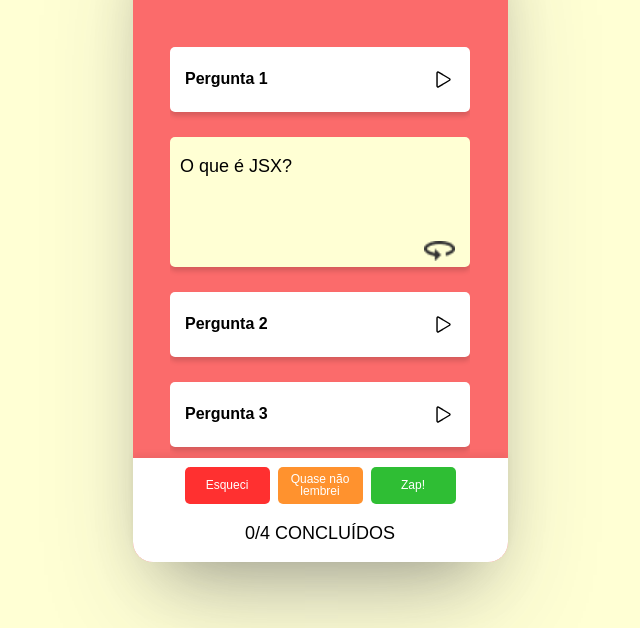
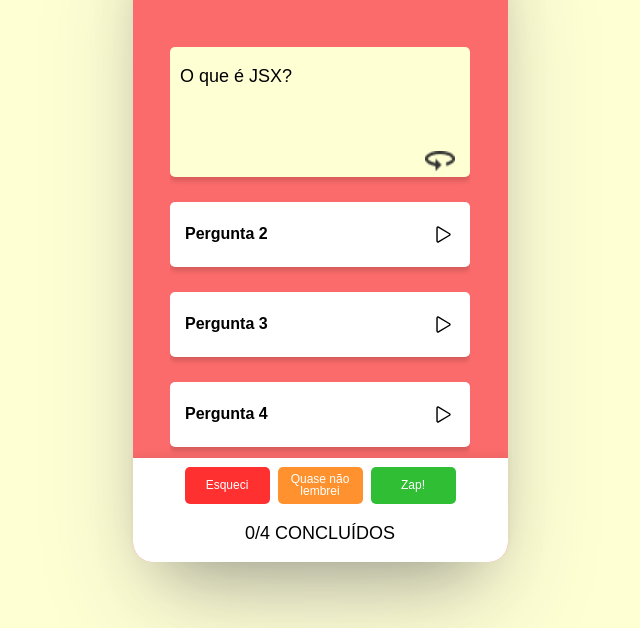
Before and after one commit to macielvini/driven-projeto9-zaprecall, a React app: page / in a window 1280 px wide. Both pictures are taken after a click on the picture 763 px from the left and 251 px from the top of the page. Shown: the part 172-800 px from the top of the page, without its empty margins (320-960 px from the left). Built offline with nearby package versions, Linux system fonts and the light colour scheme; a web font is replaced by a local one.

Commit message:
Flashcards open and rotate

```diff
--- a/src/components/App.js
+++ b/src/components/App.js
@@ -1,52 +1,14 @@
 import React from "react";
 import GlobalStyle from "../globalStyles";
-import styled from "styled-components";
-import Header from "./Header";
-import CardAnswer from "./CardAnswer";
-import QuestionList from "./QuestionList";
-
-const colors = {
-  bgColor: "#fb6b6b",
-  bgCard: "#ffffd4",
-  bgForgot: "#ff3030",
-  bgAlmostForgot: "#ff922e",
-  bgZap: "#2fbe34",
-  black: "#333333",
-};
+import PhoneScreen from "./PhoneScreen";
 
 function App() {
   return (
     <>
       <GlobalStyle />
-      <PhoneScreen>
-        <Header />
-        <QuestionList colors={colors} NormalText={NormalText} />
-        <CardAnswer colors={colors} NormalText={NormalText} />
-      </PhoneScreen>
+      <PhoneScreen />
     </>
   );
 }
 
 export default App;
-
-const PhoneScreen = styled.div`
-  width: 375px;
-  height: 667px;
-  background: #fb6b6b;
-
-  padding: 42px 37px 0px;
-
-  display: flex;
-  align-items: center;
-  flex-direction: column;
-
-  position: relative;
-
-  border-radius: 20px;
-  box-shadow: rgba(50, 50, 93, 0.25) 0px 50px 100px -20px,
-    rgba(0, 0, 0, 0.3) 0px 30px 60px -30px;
-`;
-
-const NormalText = styled.p`
-  font-size: 18px;
-`;
--- a/src/components/CardAnswer.js
+++ b/src/components/CardAnswer.js
@@ -1,18 +1,19 @@
 import styled from "styled-components";
+import Colors from "./Colors";
 
 function CardAnswer(props) {
-  const { colors, NormalText } = props;
+  const { NormalText } = props;
 
   const Forgot = styled(Answer)`
-    background-color: ${colors.bgForgot};
+    background-color: ${Colors().bgForgot};
   `;
 
   const AlmostForgot = styled(Answer)`
-    background-color: ${colors.bgAlmostForgot};
+    background-color: ${Colors().bgAlmostForgot};
   `;
 
   const Zap = styled(Answer)`
-    background-color: ${colors.bgZap};
+    background-color: ${Colors().bgZap};
   `;
 
   const Result = styled(NormalText)`
--- /dev/null
+++ b/src/components/Colors.js
@@ -0,0 +1,12 @@
+export default function Colors() {
+  const colors = {
+    bgColor: "#fb6b6b",
+    bgCard: "#ffffd4",
+    bgForgot: "#ff3030",
+    bgAlmostForgot: "#ff922e",
+    bgZap: "#2fbe34",
+    black: "#333333",
+  };
+
+  return colors;
+}
--- /dev/null
+++ b/src/components/PhoneScreen.js
@@ -0,0 +1,37 @@
+import styled from "styled-components";
+import Header from "./Header";
+import CardAnswer from "./CardAnswer";
+import QuestionList from "./QuestionList";
+import colors from "./Colors";
+
+export default function PhoneScreen(props) {
+  return (
+    <PhoneScreenWrapper>
+      <Header />
+      <QuestionList NormalText={NormalText} />
+      <CardAnswer colors={colors} NormalText={NormalText} />
+    </PhoneScreenWrapper>
+  );
+}
+
+const PhoneScreenWrapper = styled.div`
+  width: 375px;
+  height: 667px;
+  background: #fb6b6b;
+
+  padding: 42px 37px 0px;
+
+  display: flex;
+  align-items: center;
+  flex-direction: column;
+
+  position: relative;
+
+  border-radius: 20px;
+  box-shadow: rgba(50, 50, 93, 0.25) 0px 50px 100px -20px,
+    rgba(0, 0, 0, 0.3) 0px 30px 60px -30px;
+`;
+
+const NormalText = styled.p`
+  font-size: 18px;
+`;
--- a/src/components/Question.js
+++ b/src/components/Question.js
@@ -2,15 +2,39 @@ import React from "react";
 import styled from "styled-components";
 import PlayIcon from "../assets/img/play-outline-icon.svg";
 import RotateIcon from "../assets/img/setinha.png";
+import Colors from "./Colors";
 
-function Question(props) {
-  const { questionObject, index, colors, NormalText } = props;
+function Question({ questionObject, index, NormalText }) {
   const { question, answer } = questionObject;
   const [isOpened, setIsOpened] = React.useState(false);
 
+  const [cardText, setCardText] = React.useState(question);
+
+  return (
+    <>
+      {isOpened ? (
+        <FlashcardOpened>
+          <NormalText>{cardText}</NormalText>
+          <img src={RotateIcon} alt="" onClick={() => setCardText(answer)} />
+        </FlashcardOpened>
+      ) : (
+        <Flashcard>
+          <QuestionTitle>Pergunta {index}</QuestionTitle>
+          <img src={PlayIcon} alt="" onClick={() => setIsOpened(true)} />
+        </Flashcard>
+      )}
+    </>
+  );
+}
+
+export default Question;
+
+const QuestionTitle = styled.p`
+  font-size: 16px;
+  font-weight: 700;
+`;
+
 const Flashcard = styled.li`
-    display: ${(props) => (props.isOpened ? "none" : "block")};
-
   display: flex;
   justify-content: space-between;
   align-items: center;
@@ -31,9 +55,9 @@ function Question(props) {
 `;
 
 const FlashcardOpened = styled(Flashcard)`
+  display: block;
   min-height: 130px;
-    display: ${(props) => (props.isOpened ? "block" : "none")};
-    background-color: ${colors.bgCard};
+  background-color: ${Colors().bgCard};
   padding: 20px 10px;
 
   position: relative;
@@ -43,29 +67,7 @@ function Question(props) {
     right: 15px;
     bottom: 6px;
 
-      idth: 30px;
+    width: 30px;
     height: 20px;
   }
 `;
-
-  return (
-    <>
-      <Flashcard isOpened={isOpened}>
-        <BoldText>Pergunta {index}</BoldText>
-        <img src={PlayIcon} alt="" onClick={() => setIsOpened(true)} />
-      </Flashcard>
-
-      <FlashcardOpened isOpened={isOpened}>
-        <NormalText>{question}</NormalText>
-        <img src={RotateIcon} alt="" />
-      </FlashcardOpened>
-    </>
-  );
-}
-
-export default Question;
-
-const BoldText = styled.p`
-  font-size: 16px;
-  font-weight: 700;
-`;
--- a/src/components/QuestionList.js
+++ b/src/components/QuestionList.js
@@ -1,7 +1,7 @@
 import styled from "styled-components";
 import Question from "./Question";
 
-function QuestionList(props) {
+function QuestionList({ NormalText }) {
   const questions = [
     // { question: "", answer: "" },
     {
@@ -18,6 +18,7 @@ function QuestionList(props) {
       answer: "interagindo com a DOM para colocar componentes React na mesma",
     },
   ];
+
   return (
     <QuestionWrapper>
       {questions.map((q, i) => (
@@ -25,8 +26,7 @@ function QuestionList(props) {
           questionObject={q}
           key={i}
           index={i + 1}
-          colors={props.colors}
-          NormalText={props.NormalText}
+          NormalText={NormalText}
         />
       ))}
     </QuestionWrapper>
```
Also changed, not shown: src/assets/css/style.css (+1 -14 lines), src/components/Card.js (deleted). Lines whose indentation alone changed are shown as unchanged.
